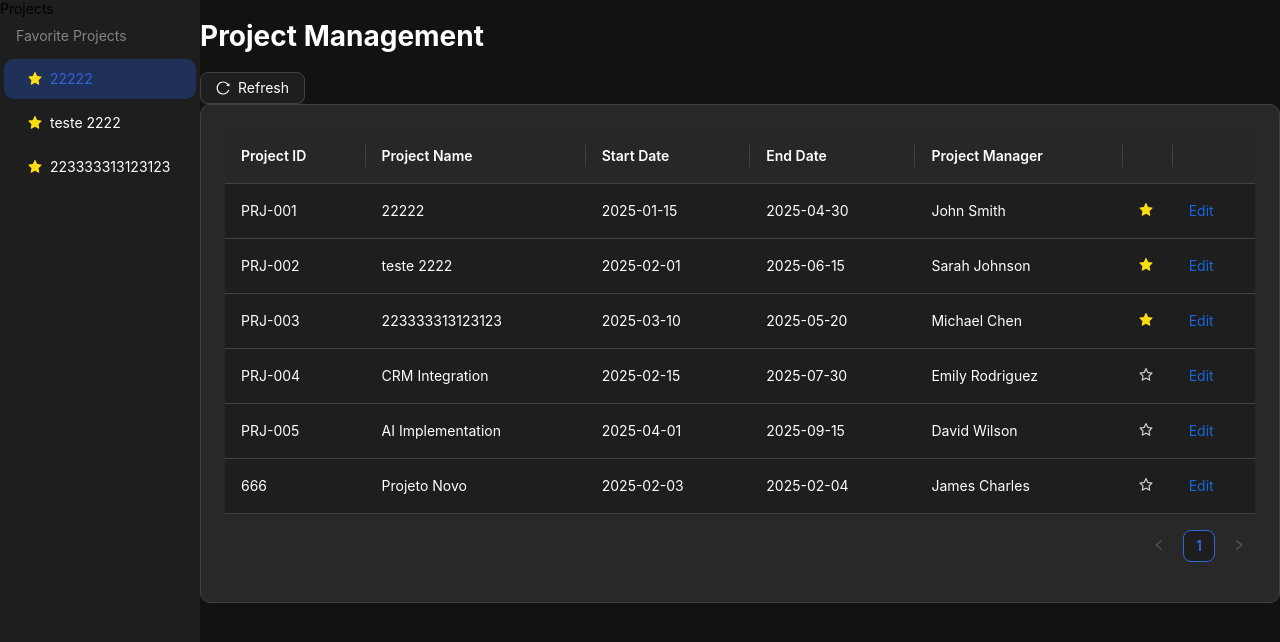
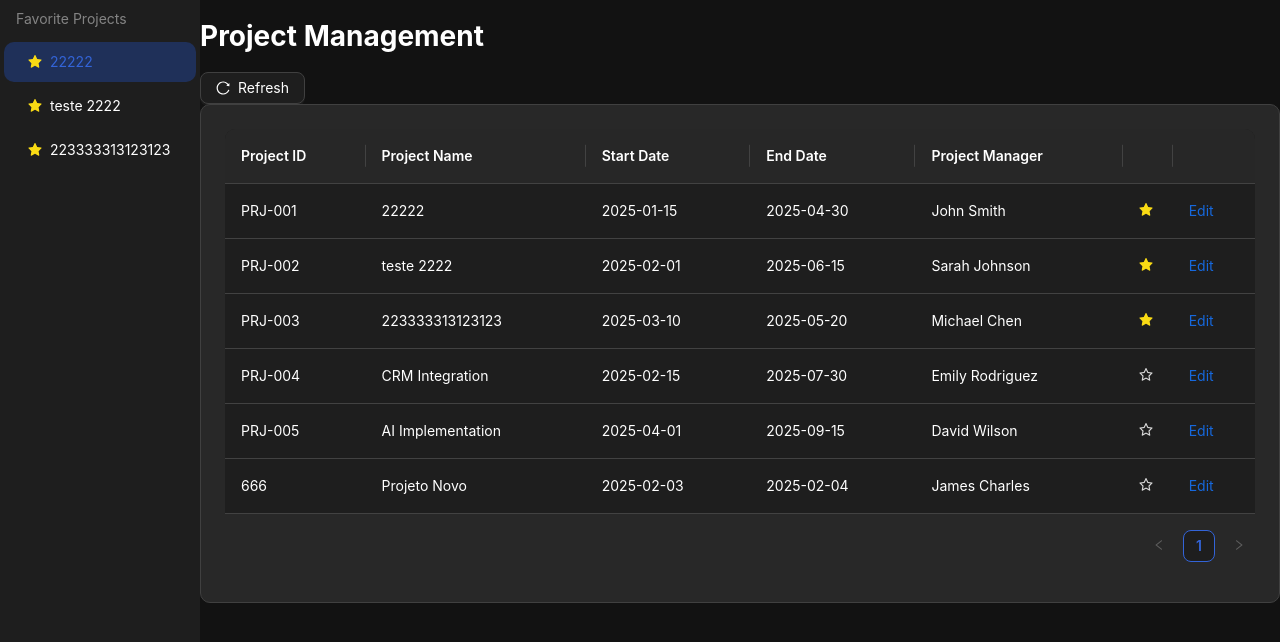
Before and after one commit to andre26z/tablecrud, a Next.js app: page / in a window 1280 px wide. Shown: the top 642 px of the page. Built offline with nearby package versions, Linux system fonts and the light colour scheme; data requests are answered from the project's data file.

Commit message:
fix/compatibility-ant

```diff
--- a/app/(main)/layout.tsx
+++ b/app/(main)/layout.tsx
@@ -6,6 +6,7 @@ import type { MenuProps } from 'antd';
 import { StarFilled } from '@ant-design/icons';
 import Link from 'next/link';
 import { FavoritesProvider, useFavorites } from '@/app/context/FavoritesContext';
+import '@ant-design/v5-patch-for-react-19';
 
 const { Content, Sider } = Layout;
 
@@ -63,7 +64,7 @@ const ProjectSidebar = () => {
     ...favoriteProjects.map(project => ({
       key: project.key,
       label: (
-        <Link href={`/edit?id=${project.key}`} className="flex items-center">
+        <Link href={`/edit/${project.key}`} className="flex items-center">
           <StarFilled style={{ color: '#FADB14', marginRight: 8 }} />
           {project.projectName}
         </Link>
@@ -77,7 +78,7 @@ const ProjectSidebar = () => {
       className="h-screen overflow-auto shadow-md fixed left-0 top-0 bottom-0 border-r border-opacity-50 border-gray-700"
       style={{ background: '#1E1E1E' }}
     >
-      <div className="p-4 font-bold text-lg text-white border-b border-gray-700 border-opacity-50">Projects</div>
+
       {loading ? (
         <div className="flex justify-center p-4">
           <Spin size="small" />
--- a/app/globals.css
+++ b/app/globals.css
@@ -1,4 +1,6 @@
-@import "tailwindcss";
+@tailwind base;
+@tailwind components;
+@tailwind utilities;
 
 @theme {
   --font-sans: var(--font-geist-sans);
--- a/app/layout.tsx
+++ b/app/layout.tsx
@@ -1,3 +1,5 @@
+import '@ant-design/v5-patch-for-react-19';
+
 export default function RootLayout({
   children,
 }: {
--- a/package.json
+++ b/package.json
@@ -11,10 +11,11 @@
   },
   "dependencies": {
     "@ant-design/icons": "^5.6.1",
+    "@ant-design/v5-patch-for-react-19": "^1.0.3",
     "antd": "^5.24.2",
     "next": "15.2.0",
-    "react": "^18.2.0",
-    "react-dom": "^18.2.0"
+    "react": "^19.0.0",
+    "react-dom": "^19.0.0"
   },
   "devDependencies": {
     "@tailwindcss/postcss": "^4",
```
Also changed, not shown: 1 other file (tests, documents, lock files or other folders).
